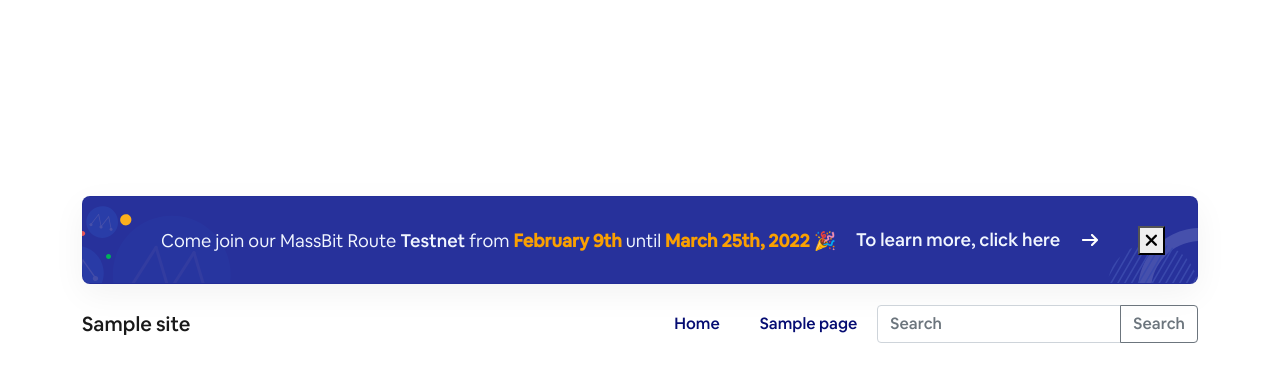
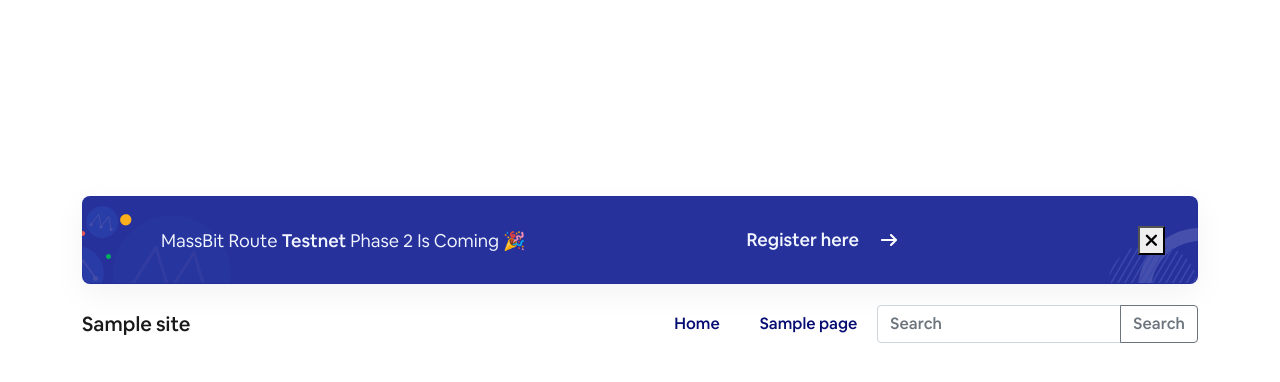
Before and after one commit to massbitprotocol/blog, a WordPress theme: template themes/massbit/header.php in a window 1280 px wide. Shown: the top 382 px of the page. Run offline with PHP 8.4 and a stand-in for WordPress, Linux system fonts and the light colour scheme; the site name, menu and one post (Sample post) are stand-ins, and other content is empty; some libraries are stand-ins or nearby versions.

Commit message:
Update notice header

```diff
--- a/themes/massbit/header.php
+++ b/themes/massbit/header.php
@@ -28,9 +28,9 @@ $search_enabled  = get_theme_mod('search_enabled', '1'); // Get custom meta-valu
 			<div class="mb-banner-testnet w-100">
 				<div class="container">
 					<div class="mb-banner-testnet-inner">
-						<div>Come join our MassBit Route <span>Testnet</span> from <b>February 9th</b> until <b>March 25th, 2022</b> 🎉 </div>
-						<a href="https://massbit.io/massbit-route.html#ExploreMassBitRoute" class="btn btn-link-white btn-right-icon">
-							<span>To learn more, click here</span>
+						<div>MassBit Route <span>Testnet</span> Phase 2 Is Coming 🎉 </div>
+						<a href="https://31a5zi2hct7.typeform.com/to/npUpMcFi" class="btn btn-link-white btn-right-icon">
+							<span>Register here</span>
 						</a>
 						<button class="btn-closex" id="btnClosex" type="button"><i class="fas fa-times"></i></button>
 					</div>
```
